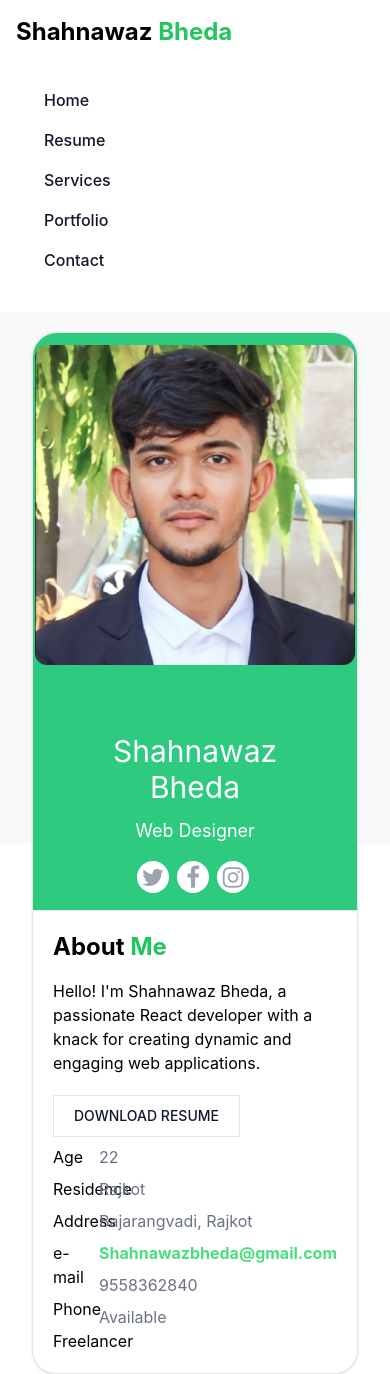
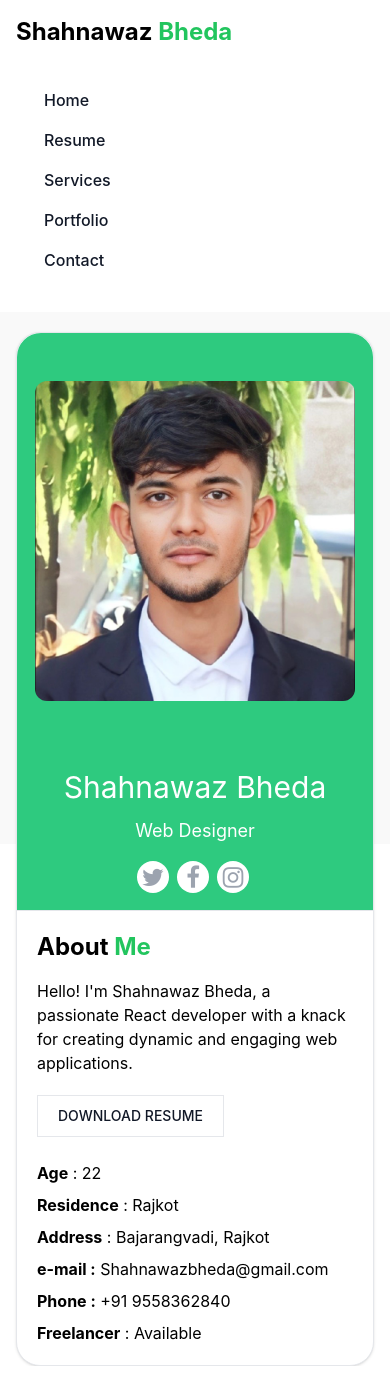
Before and after one commit to shahnawazbheda/React-Resume, a React (Create React App) app: page / in a window 390 px wide. Built offline with nearby package versions, Linux system fonts and the light colour scheme.

Commit message:
Fully Responsive

```diff
--- a/public/index.html
+++ b/public/index.html
@@ -25,7 +25,7 @@
       work correctly both with client-side routing and a non-root public URL.
       Learn how to configure a non-root public URL by running `npm run build`.
     -->
-    <title>React App</title>
+    <title>Shahnawaz bheda</title>
   </head>
   <body>
     <noscript>You need to enable JavaScript to run this app.</noscript>
--- a/src/Components/Resume.js
+++ b/src/Components/Resume.js
@@ -9,7 +9,7 @@ import medicCare from "../assets/images/medicCare.jpeg";
 import "./Resume.css";
 
 export default function Resume() {
-  const [contentVisible, setContentVisible] = useState("home");
+  const [contentVisible, setContentVisible] = useState(true);
   const [selectedContent, setSelectedContent] = useState("home");
 
   const animations = ["fade-in", "slide-in-right", "slide-in-left", "scale-up", "rotate", "bounce"];
@@ -37,20 +37,20 @@ export default function Resume() {
       case "home":
         return (
           <div className={contentClasses}>
-            <div className="container mx-auto px-4 mt-5">
+            <div className="mt-5">
               <div className="bg-white border rounded-3xl shadow">
                 <div className="text-2xl border-b rounded-t-3xl text-white bg-[#2ECA7F]">
                   <div className="grid grid-cols-1 md:grid-cols-2 gap-4">
                     <div className="text-center">
                       <div className="flex justify-center">
                         <img
-                          className="max-w-xs rounded-xl transition duration-100 ease-in-out hover:scale-110 m-3 max-w-[50%]"
+                          className="max-w-xs md:ms-16 rounded-xl transition duration-100 ease-in-out hover:scale-110 m-3 sm:max-w-sm max-w-[40%] mt-12 md:max-w-sm"
                           src={profile}
                           alt="User Image"
                         />
                       </div>
                     </div>
-                    <div className="px-4 md:px-8">
+
                     <div className="p-4 md:p-6 rounded-lg">
                       <div className="text-center">
                         <h1 className="text-3xl md:text-5xl mt-6 md:mt-12">Shahnawaz Bheda</h1>
@@ -69,43 +69,37 @@ export default function Resume() {
                         </div>
                       </div>
                     </div>
-                    </div>
+
                   </div>
                 </div>
 
                 <div className="p-5">
-                  <div className="grid grid-cols-1 sm:grid-cols-2 md:grid-cols-2 lg:grid-cols-7">
-                    <div className="col-span-2 sm:col-span-1 md:col-span-1 lg:col-span-2">
+
+                  <div className="grid grid-cols-1 sm:grid-cols-2 gap-4">
+                    <div className="sm:col-span-1">
                       <p className="text-2xl font-bold">
                         About <span className="text-green-500">Me</span>
                       </p>
                       <p className="mt-4">
-                        Hello! I'm Shahnawaz Bheda, a passionate React developer with a knack for
-                        creating dynamic and engaging web applications.
+                        Hello! I'm Shahnawaz Bheda, a passionate React developer with a knack for creating dynamic and engaging web applications.
                       </p>
                       <button
                         type="button"
-                        className="mt-5 text-gray-900 bg-white hover-bg-gray-100 border border-gray-200 focus-ring-4 focus:outline-none focus-ring-gray-100 font-medium rounded-0 text-sm px-5 py-2.5 text-center inline-flex items-center  dark-hover-bg-gray-700 mr-2 mb-2">
+                        className="mt-5 text-gray-900 bg-white hover:bg-gray-100 border border-gray-200 focus:ring-4 focus:outline-none focus:ring-gray-100 font-medium rounded-0 text-sm px-5 py-2.5 text-center inline-flex items-center dark:hover:bg-gray-700 mb-2">
                         DOWNLOAD RESUME
                       </button>
                     </div>
-                    <div className="sm:col-span-1 md:col-span-1 lg:col-span-1">
-                      <p>Age</p>
-                      <p className="mt-2">Residence</p>
-                      <p className="mt-2">Address</p>
-                      <p className="mt-2">e-mail</p>
-                      <p className="mt-2">Phone</p>
-                      <p className="mt-2">Freelancer</p>
-                    </div>
-                    <div className="text-gray-500 sm:col-span-1 md:col-span-1 lg:col-span-2">
-                      <p className="text-gray-500">22</p>
-                      <p className="text-gray-500 mt-2">Rajkot</p>
-                      <p className="text-gray-500 mt-2">Bajarangvadi, Rajkot</p>
-                      <p className="text-green-400 font-bold mt-2">Shahnawazbheda@gmail.com</p>
-                      <p className="text-gray-500 mt-2">9558362840</p>
-                      <p className="text-gray-500 mt-2">Available</p>
+
+                    <div className="sm:col-span-1">
+                      <p><span className="font-bold">Age</span> : 22</p>
+                      <p className="mt-2"><span className="font-bold">Residence</span> : Rajkot</p>
+                      <p className="mt-2"><span className="font-bold">Address</span> : Bajarangvadi, Rajkot</p>
+                      <p className="mt-2"><span className="font-bold">e-mail :</span> Shahnawazbheda@gmail.com</p>
+                      <p className="mt-2"><span className="font-bold">Phone :</span> +91 9558362840</p>
+                      <p className="mt-2"><span className="font-bold">Freelancer</span> : Available</p>
                     </div>
                   </div>
+
                 </div>
               </div>
             </div>
@@ -122,7 +116,7 @@ export default function Resume() {
                     <p className="text-5xl p-5 text-center">Resume</p>
                   </div>
 
-                  <div className="p-5 container mx-5">
+                  <div className="p-5 container ">
                     <div className="grid grid-cols-1 md:grid-cols-2 gap-4">
                       <div>
                         <p className="text-2xl font-bold">Education</p>
@@ -167,6 +161,7 @@ export default function Resume() {
         );
       case "services":
         return (
+
           <div className={contentClasses}>
 
             <div className="container mx-auto px-4 mt-5">
@@ -236,13 +231,15 @@ export default function Resume() {
                   <p className="text-5xl p-5 text-center">Portfolio</p>
                 </div>
 
-                <div className="p-5">
+                <div className="">
                   <div className="grid grid-cols-1 md:grid-cols-2 gap-4 mt-5">
                     <div>
-                      <img src={medicCare} alt="Medic Care" className="w-full h-auto  p-12" />
+                      <p className="text-center">Medic care</p>
+                      <img src={medicCare} alt="Medic Care" className="w-full h-auto  " />
                     </div>
                     <div>
-                      <img src={filmNest} alt="Film Nest" className="w-full h-auto  p-12" />
+                      <p className="text-center">Film Nest</p>
+                      <img src={filmNest} alt="Film Nest" className="w-full h-auto " />
                     </div>
                   </div>
                 </div>
@@ -254,32 +251,39 @@ export default function Resume() {
       case "contact":
         return (
           <div className={contentClasses}>
-            {/* <div className="container mx-auto px-4 mt-5">
+
+            <div className="container mx-auto px-4 mt-5">
               <div className="bg-white border rounded-3xl shadow">
                 <div className="text-2xl border-b rounded-t-3xl text-white bg-[#2ECA7F]">
                   <p className="text-5xl p-5 text-center">Contact</p>
                 </div>
-
                 <div className="p-5">
-                  <div className="grid grid-cols-2 gap-4 p-3">
-                    <div className="text-xl">
+                  <div className="grid grid-cols-1 md:grid-cols-2 gap-4 p-3">
+                    <div>
                       <p className="text-2xl font-bold">
                         Get in <span className="text-green-500">Touch</span>
                       </p>
-                      <p className="fa fa-map-marker mt-12  ms-1 text-green-500">
-                        <span className="ms-2 font-bold text-black">Bajarangvadi, Rajkot</span>
-                      </p>{" "}
-                      <br />
-                      <p className="fa fa-envelope mt-5  text-green-500">
-                        <span className="ms-2 font-bold text-black">shahnawazbheda@gmail.com</span>
+                      <p className="mt-5">
+                        <span className="fa fa-map-marker text-green-500"></span>
+                        <span className="ms-1 font-bold text-black">Bajarangvadi, Rajkot</span>
                       </p>
-                      <br />
-                      <p className="fa fa-phone mt-5  text-green-500">
-                        <span className="ms-2 font-bold text-black">+91 9558362840</span>
+
+                      <p className="mt-3 flex items-center">
+                        <span className="fa fa-envelope text-green-500"></span>
+                        <span className="ms-1 font-bold text-black">
+                          <span >shahnawazbheda</span>
+                          <span className="md:inline"> @gmail.com</span>
+                        </span>
                       </p>
-                      <br />
-                      <p className="fa fa-check mt-5   text-green-500">
-                        <span className="ms-2 font-bold text-black">Freelance Available</span>
+
+
+                      <p className="mt-3">
+                        <span className="fa fa-phone text-green-500"></span>
+                        <span className="ms-1 font-bold text-black">+91 9558362840</span>
+                      </p>
+                      <p className="mt-3">
+                        <span className="fa fa-check text-green-500"></span>
+                        <span className="ms-1 font-bold text-black">Freelance Available</span>
                       </p>
                     </div>
 
@@ -287,72 +291,18 @@ export default function Resume() {
                       <p className="text-2xl font-bold">
                         Contact <span className="text-green-500">Us</span>
                       </p>
-
-                      <div className="mt-6 text-3xl md:mt-6">
-                        <a href="https://twitter.com/BhedaShahnawaz">
-                          <button className="fa fa-twitter w-8 h-8 md:w-10 md:h-10 rounded-full bg-white text-gray-400 mr-1" />
-                        </a>
-                        <a href="https://www.facebook.com/shahnawaz.bheda">
-                          <button className=" fa fa-facebook w-8 h-8 md:w-10 md:h-10 rounded-full bg-white text-gray-400 mx-1" />
-                        </a>
-
-                        <a href="https://www.instagram.com/_shahnawaz_khatri_29/">
-                          <button className="fa fa-instagram w-8 h-8 md:w-10 md:h-10 rounded-full bg-white text-gray-400 mx-1" />
-                        </a>
-
-                        <a href="https://www.linkedin.com/in/shahnawaz-bheda-7771141a3/">
-                          <button className="fa fa-linkedin w-8 h-8 md:w-10 md:h-10 rounded-full bg-white text-gray-400 mx-1" />
-                        </a>
-                      </div>
-                    </div>
-                  </div>
-                </div>
-              </div>
-            </div> */}
-
-            <div className="container mx-auto px-4 mt-5">
-              <div className="bg-white border rounded-3xl shadow">
-                <div className="text-2xl border-b rounded-t-3xl text-white bg-[#2ECA7F]">
-                  <p className="text-5xl p-5 text-center">Contact</p>
-                </div>
-
-                <div className="p-5">
-                  <div className="grid grid-cols-1 md:grid-cols-2 gap-4 p-3">
-                    <div className="text-xl">
-                      <p className="text-2xl font-bold">
-                        Get in <span className="text-green-500">Touch</span>
-                      </p>
-                      <p className="fa fa-map-marker mt-5 text-green-500">
-                        <span className="ms-2 font-bold text-black">Bajarangvadi, Rajkot</span>
-                      </p> <br/>
-                      <p className="fa fa-envelope mt-3 text-green-500">
-                        <span className="ms-2 font-bold text-black">shahnawazbheda@gmail.com</span>
-                      </p><br/>
-                      <p className="fa fa-phone mt-3 text-green-500">
-                        <span className="ms-2 font-bold text-black">+91 9558362840</span>
-                      </p><br/>
-                      <p className="fa fa-check mt-3 text-green-500">
-                        <span className="ms-2 font-bold text-black">Freelance Available</span>
-                      </p>
-                    </div>
-
-                    <div>
-                      <p className="text-2xl font-bold">
-                        Contact <span className="text-green-500">Us</span>
-                      </p>
-
                       <div className="mt-4 md:mt-6 text-2xl md:text-3xl">
                         <a href="https://twitter.com/BhedaShahnawaz">
                           <button className="fa fa-twitter w-8 h-8 md:w-10 md:h-10 rounded-full bg-white text-gray-400 mr-1" />
                         </a>
                         <a href="https://www.facebook.com/shahnawaz.bheda">
-                          <button className=" fa fa-facebook w-8 h-8 md:w-10 md:h-10 rounded-full bg-white text-gray-400 mx-1" />
+                          <button className=" fa fa-facebook md:w-10 md:h-10 rounded-full bg-white text-gray-400 mx-1" />
                         </a>
                         <a href="https://www.instagram.com/_shahnawaz_khatri_29/">
-                          <button className="fa fa-instagram w-8 h-8 md:w-10 md:h-10 rounded-full bg-white text-gray-400 mx-1" />
+                          <button className="fa fa-instagram md:w-10 md:h-10 rounded-full bg-white text-gray-400 mx-1" />
                         </a>
                         <a href="https://www.linkedin.com/in/shahnawaz-bheda-7771141a3/">
-                          <button className="fa fa-linkedin w-8 h-8 md:w-10 md:h-10 rounded-full bg-white text-gray-400 mx-1" />
+                          <button className="fa fa-linkedin ms-2 md:w-10 md:h-10 rounded-full bg-white text-gray-400 mx-1" />
                         </a>
                       </div>
                     </div>
@@ -360,6 +310,7 @@ export default function Resume() {
                 </div>
               </div>
             </div>
+
           </div>
         );
       default:
@@ -369,54 +320,7 @@ export default function Resume() {
 
   return (
     <div className="bg-[#F9F9F9] h-screen">
-      {/* <nav className="bg-white dark-bg-gray-900">
-        <div className="max-w-screen-xl flex flex-wrap items-center justify-between mx-auto p-4">
-          <b>
-            <p className="text-2xl">
-              Shahnawaz <span className="text-green-500">Bheda</span>
-            </p>
-          </b>
-          <div className="w-full md:block md:w-auto">
-            <ul className="font-medium flex flex-col p-4 md:p-0 mt-4  rounded-lg md:flex-row md:space-x-8 md:mt-0 md-border-0">
-              <li>
-                <button
-                  className="block py-2 pl-3 pr-4 text-gray-900 rounded hover:bg-gray-100"
-                  onClick={() => handleNavClick("home")}>
-                  Home
-                </button>
-              </li>
-              <li>
-                <button
-                  className="block py-2 pl-3 pr-4 text-gray-900 rounded hover-bg-gray-100"
-                  onClick={() => handleNavClick("resume")}>
-                  Resume
-                </button>
-              </li>
-              <li>
-                <button
-                  className="block py-2 pl-3 pr-4 text-gray-900 rounded hover-bg-gray-100"
-                  onClick={() => handleNavClick("services")}>
-                  Services
-                </button>
-              </li>
-              <li>
-                <button
-                  className="block py-2 pl-3 pr-4 text-gray-900 rounded hover-bg-gray-100"
-                  onClick={() => handleNavClick("portfolio")}>
-                  Portfolio
-                </button>
-              </li>
-              <li>
-                <button
-                  className="block py-2 pl-3 pr-4 text-gray-900 rounded hover-bg-gray-100"
-                  onClick={() => handleNavClick("contact")}>
-                  Contact
-                </button>
-              </li>
-            </ul>
-          </div>
-        </div>
-      </nav> */}
+
       <nav className="bg-white dark-bg-gray-900">
         <div className="max-w-screen-xl flex flex-wrap items-center justify-between mx-auto p-4">
           <b>
@@ -424,7 +328,7 @@ export default function Resume() {
               Shahnawaz <span className="text-green-500">Bheda</span>
             </p>
           </b>
-        <div className="w-full md:block md:w-auto">
+          <div className="w-full md:block md:w-auto ">
             <ul className="font-medium flex flex-col p-4 md:p-0 mt-4 rounded-lg md:flex-row md:space-x-8 md:mt-0 md-border-0">
               <li>
                 <button
```
Lines whose indentation alone changed are shown as unchanged.
